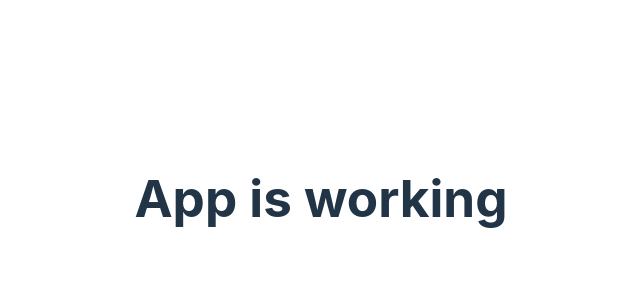
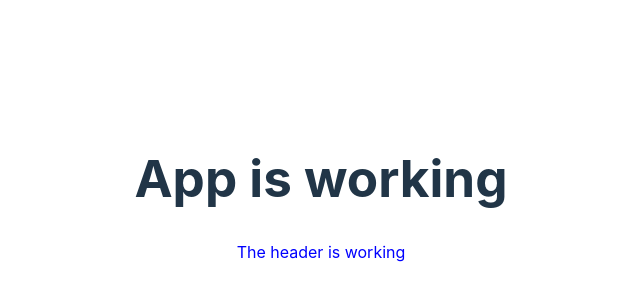
Before and after one commit to RawleJuglal/Portfolio, a React (Vite) app: page / in a window 1280 px wide. Shown: the part 202-502 px from the top of the page, without its empty margins (319-959 px from the left). Built offline with nearby package versions, Linux system fonts and the light colour scheme.

Commit message:
added feature
Header component created with first styles

```diff
--- a/src/components/App/App.jsx
+++ b/src/components/App/App.jsx
@@ -1,11 +1,13 @@
 import React from 'react'
 import './App.css'
+import Header from '../Header/Header'
 
 function App() {
 
   return (
     <div className="App">
       <h1>App is working</h1>
+      <Header />
     </div>
   )
 }
--- /dev/null
+++ b/src/components/Header/Header.css
@@ -0,0 +1,3 @@
+.--header-desc{
+    color:blue;
+}
--- /dev/null
+++ b/src/components/Header/Header.jsx
@@ -0,0 +1,10 @@
+import React from 'react'
+import './Header.css'
+
+export default function Header(){
+    return(
+        <div>
+            <p className='--header-desc'>The header is working</p>
+        </div>
+    )
+}
```
